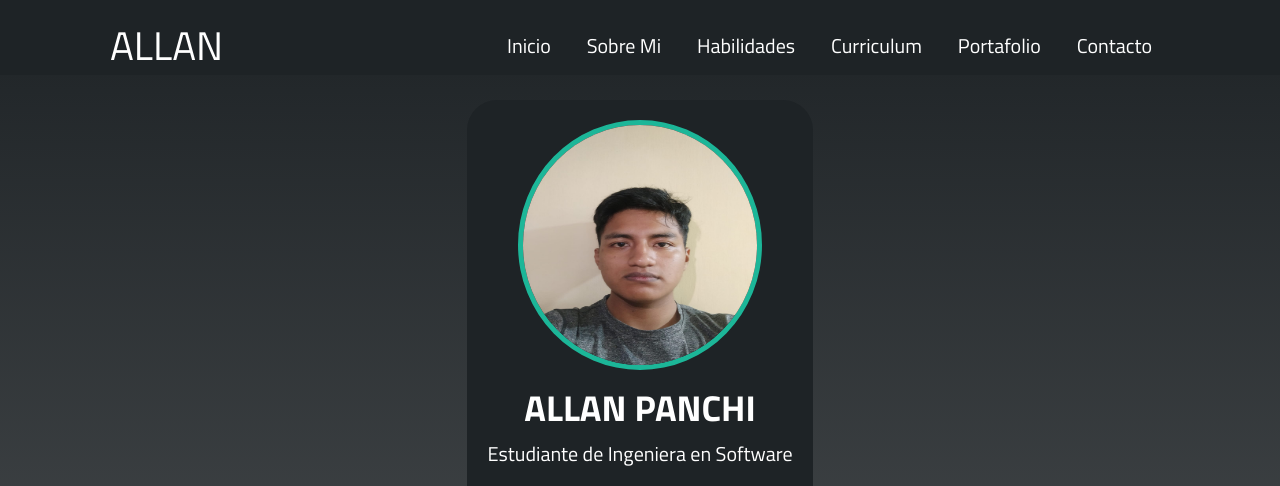
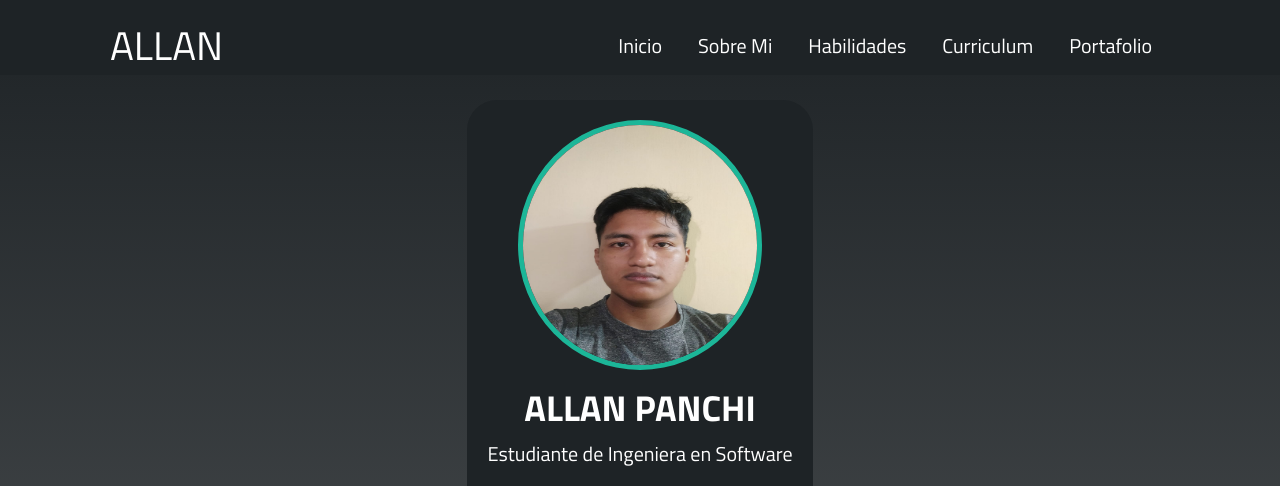
Before and after one commit to Fuerzas-Armadas-ESPE/portafolio-AllanPanchi, a plain HTML site: page PortafolioVirtual/index.html in a window 1280 px wide. Shown: the top 486 px of the page. Drawn offline with Linux system fonts and the light colour scheme.

Commit message:
Html modificado

```diff
--- a/PortafolioVirtual/index.html
+++ b/PortafolioVirtual/index.html
@@ -23,7 +23,7 @@
                     <li><a href="#skills" onclick="seleccionar()">Habilidades</a></li>
                     <li><a href="#curriculum" onclick="seleccionar()">Curriculum</a></li>
                     <li><a href="#portafolio" onclick="seleccionar()">Portafolio</a></li>
-                    <li><a href="#contacto" onclick="seleccionar()">Contacto</a></li>
+                    <!-- <li><a href="#contacto" onclick="seleccionar()">Contacto</a></li> -->
                 </ul>
             </nav>
             <div class="nav-responsive" onclick="mostrarOcultarMenu()">
```
